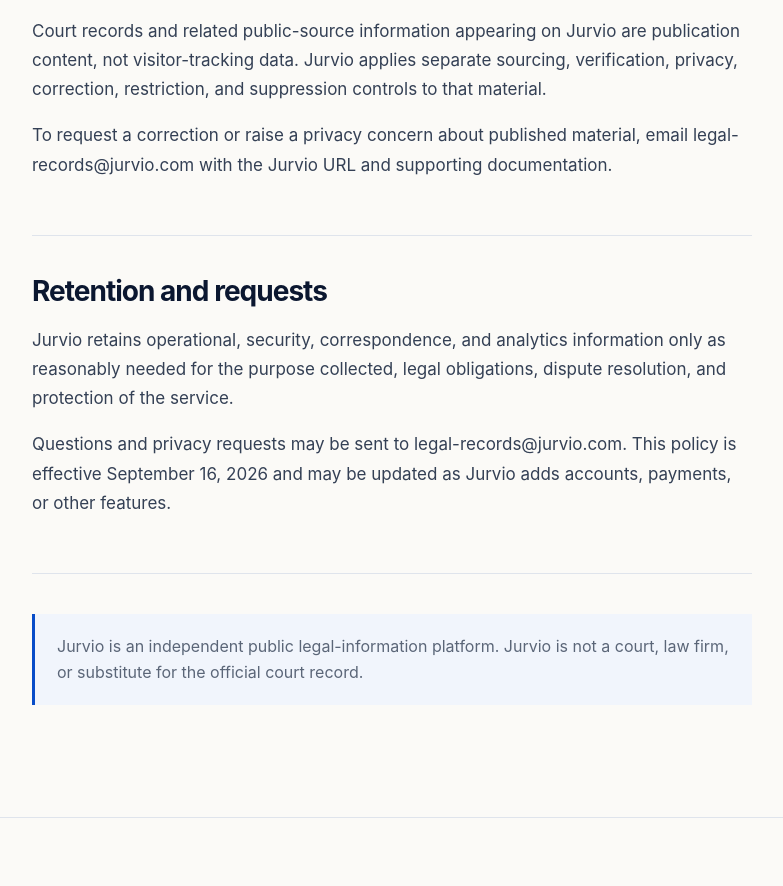
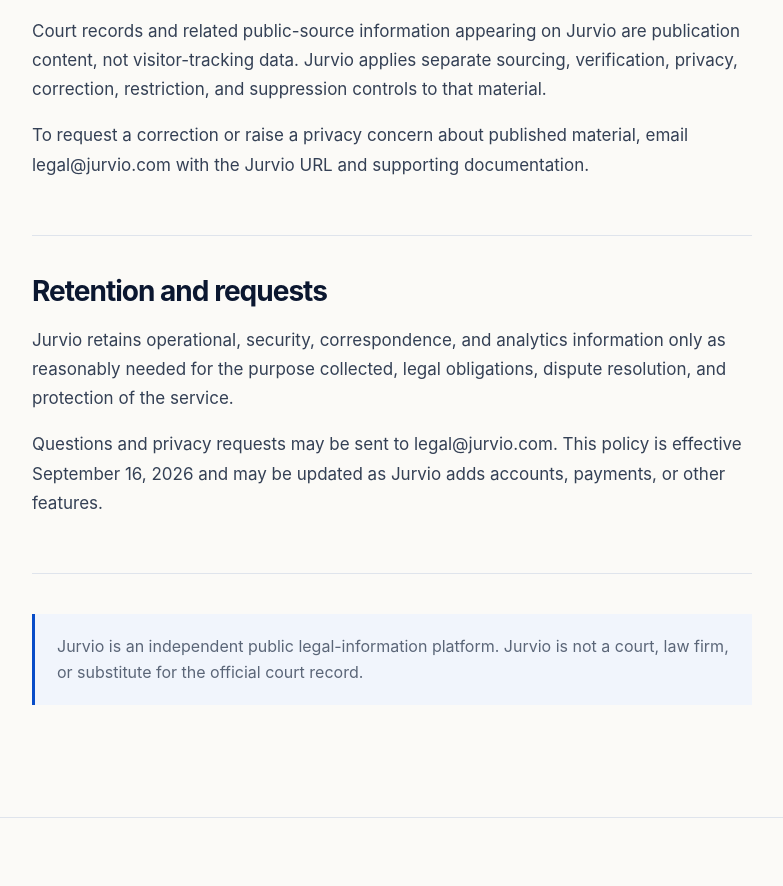
Before and after one commit to SavedLead/Jurvio, a Next.js app: page /privacy in a window 1280 px wide. Shown: the part 1264-2150 px from the top of the page, without its empty margins (422-1205 px from the left). Built offline with nearby package versions, Linux system fonts and the light colour scheme; no server answers.

Commit message:
fix: update public legal contact

```diff
--- a/src/app/privacy/page.tsx
+++ b/src/app/privacy/page.tsx
@@ -23,11 +23,11 @@ export default function PrivacyPage() {
       ]},
       { title: "Public legal records", paragraphs: [
         "Court records and related public-source information appearing on Jurvio are publication content, not visitor-tracking data. Jurvio applies separate sourcing, verification, privacy, correction, restriction, and suppression controls to that material.",
-        "To request a correction or raise a privacy concern about published material, email legal-records@jurvio.com with the Jurvio URL and supporting documentation.",
+        "To request a correction or raise a privacy concern about published material, email legal@jurvio.com with the Jurvio URL and supporting documentation.",
       ]},
       { title: "Retention and requests", paragraphs: [
         "Jurvio retains operational, security, correspondence, and analytics information only as reasonably needed for the purpose collected, legal obligations, dispute resolution, and protection of the service.",
-        "Questions and privacy requests may be sent to legal-records@jurvio.com. This policy is effective September 16, 2026 and may be updated as Jurvio adds accounts, payments, or other features.",
+        "Questions and privacy requests may be sent to legal@jurvio.com. This policy is effective September 16, 2026 and may be updated as Jurvio adds accounts, payments, or other features.",
       ]},
     ]}
   />;
```
